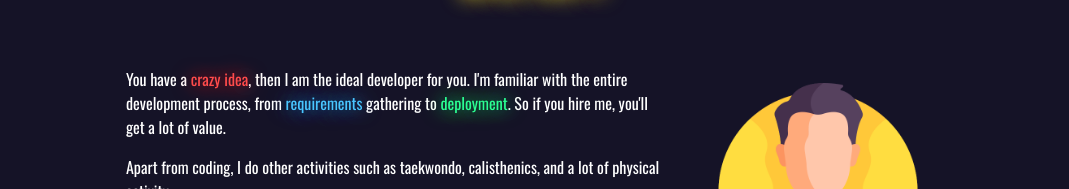
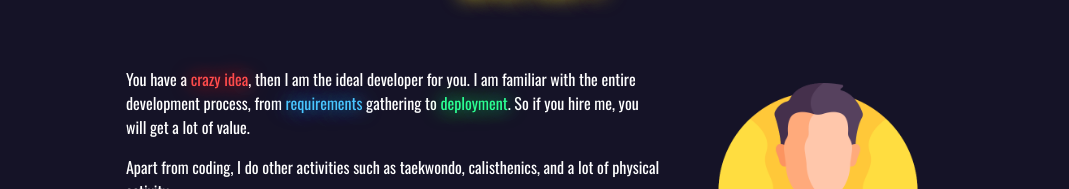
Before and after one commit to MRJonas343/Portfolio, a Next.js app: page / in a window 1280 px wide. Shown: the part 3248-3437 px from the top of the page, without its empty margins (105-1174 px from the left). Built offline with nearby package versions, Linux system fonts and the light colour scheme; what @midudev/tailwind-animations would draw is missing.

Commit message:
delete apostrofies

```diff
--- a/src/app/page.tsx
+++ b/src/app/page.tsx
@@ -200,7 +200,7 @@ const Home = () => {
             <img className="w-52" src="/hombre.png" />
           </div>
           <div className="flex flex-col mx-4 md:w-2/3 md:justify-center">
-            <p className="text-white font-oswald">You have a <span className="text-red-600 textShadowBright">crazy idea</span>, then I am the ideal developer for you. I'm familiar with the entire development process, from <span className="text-blue-600 textShadowBright">requirements</span> gathering to <span className="text-green-600 textShadowBright">deployment</span>. So if you hire me, you'll get a lot of value.</p>
+            <p className="text-white font-oswald">You have a <span className="text-red-600 textShadowBright">crazy idea</span>, then I am the ideal developer for you. I am familiar with the entire development process, from <span className="text-blue-600 textShadowBright">requirements</span> gathering to <span className="text-green-600 textShadowBright">deployment</span>. So if you hire me, you will get a lot of value.</p>
 
             <p className="text-white font-oswald py-4">Apart from coding, I do other activities such as taekwondo, calisthenics, and a lot of physical activity.</p>
 
```
